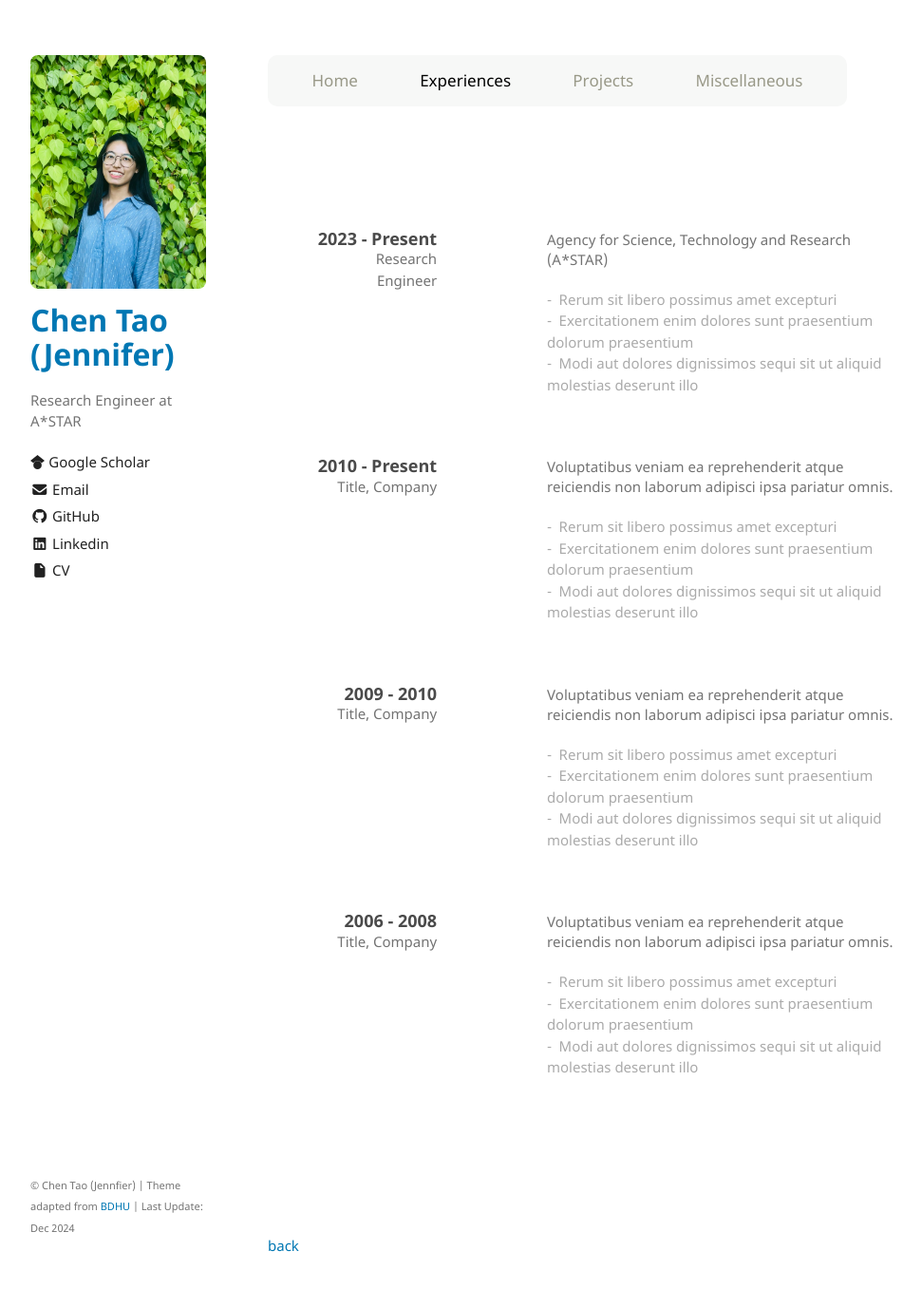
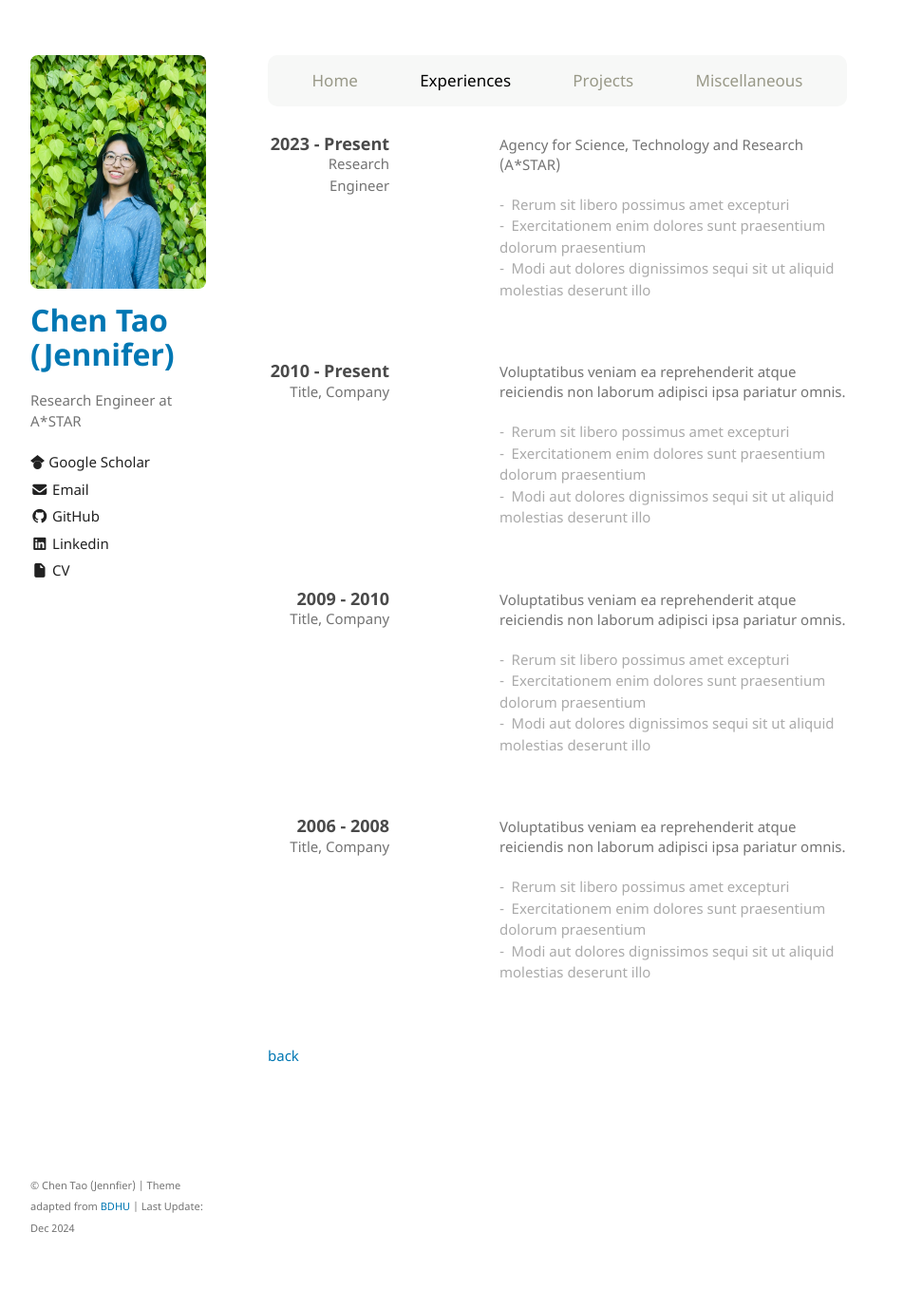
Before and after one commit to TAOC0002/TAOC0002.github.io, a Jekyll site: the page built from another-page.md, in a window 1280 px wide and 1372 px high. Shown: the top 1357 px of the window at 95% size, without its empty margins (178-1149 px from the left). Built offline with Jekyll 4.4.1, drawn with Linux system fonts in a browser that asks for light colours; the repository's description, which GitHub fills in, is left out.

Commit message:
Edit timeline template

```diff
--- a/assets/css/style.scss
+++ b/assets/css/style.scss
@@ -102,7 +102,7 @@ $dot-diameter: 8px;
 .timeline {
   width:100%;
   max-width:800px;
-  padding: 100px 50px;
+  padding: 0px 0px;
   position: relative;
   &:before {
     content: '';
```
